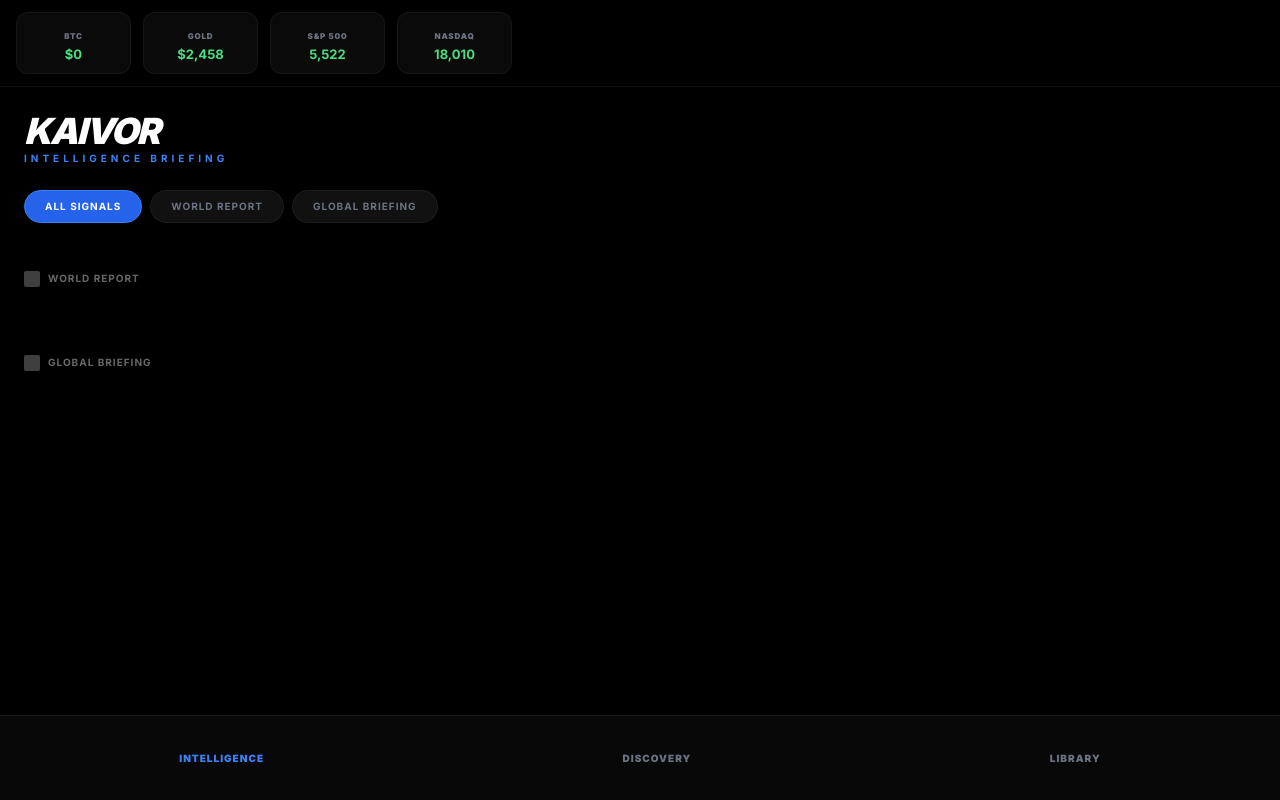
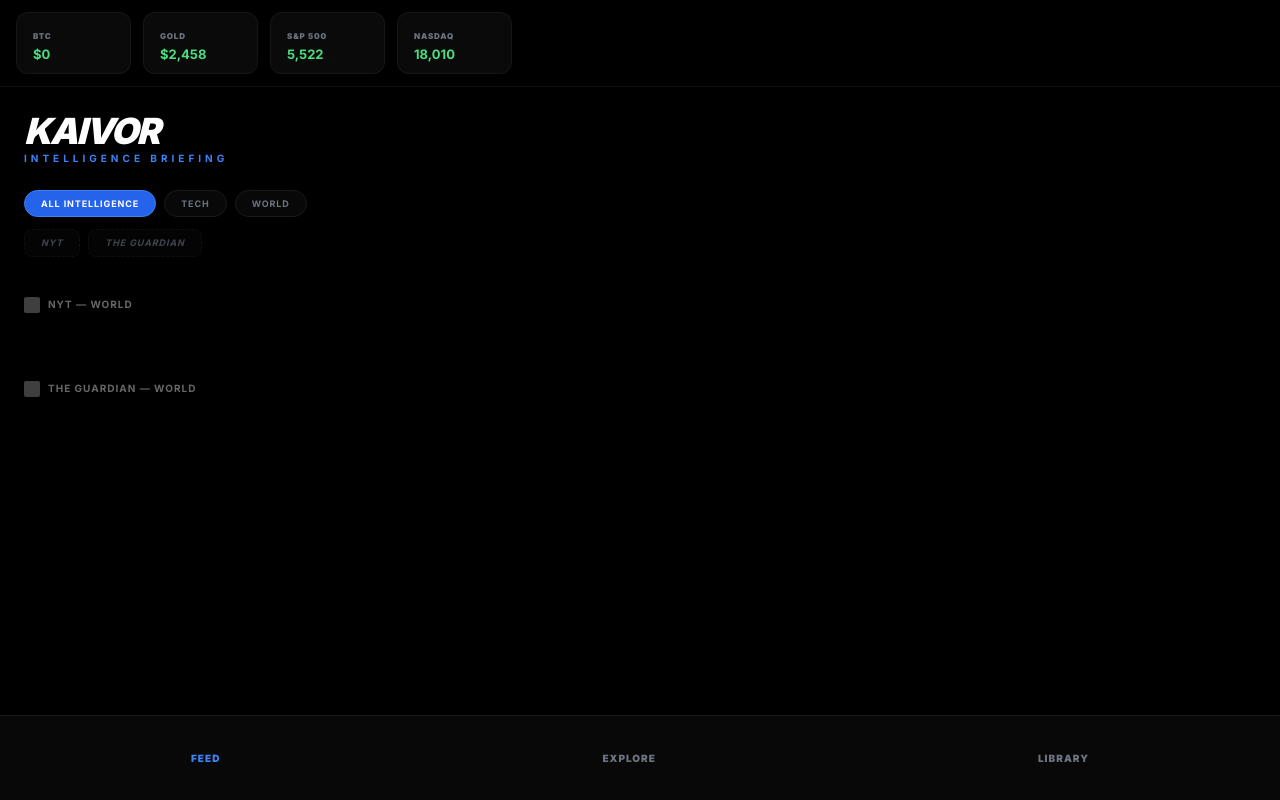
Before and after one commit to Richie73/kaivor-news, a Flask app: page / in a window 1280 px wide. Run offline with Flask 3, Linux system fonts and the light colour scheme; data that the repository does not hold is empty; some libraries are stand-ins or nearby versions; grey boxes are pictures that could not be loaded.

Commit message:
Dual-Filter UI: Topics and Publications

```diff
--- a/app.py
+++ b/app.py
@@ -1,19 +1,20 @@
 import os, requests, feedparser, logging, json, re
 from flask import Flask, render_template, request, redirect, jsonify
 from flask_sqlalchemy import SQLAlchemy
+from urllib.parse import quote_plus
 import google.generativeai as genai
 
 logging.basicConfig(level=logging.INFO)
 app = Flask(__name__)
-
-# --- STABLE DATABASE ---
 app.config['SQLALCHEMY_DATABASE_URI'] = 'sqlite:///kaivor_vault.db'
 app.config['SQLALCHEMY_TRACK_MODIFICATIONS'] = False
 db = SQLAlchemy(app)
 
 class Feed(db.Model):
     id = db.Column(db.Integer, primary_key=True)
-    name = db.Column(db.String(100)); url = db.Column(db.String(500))
+    name = db.Column(db.String(100))
+    url = db.Column(db.String(500))
+    category = db.Column(db.String(50), default='General')
 
 class Bookmark(db.Model):
     id = db.Column(db.Integer, primary_key=True)
@@ -22,7 +23,6 @@ class Bookmark(db.Model):
 with app.app_context():
     db.create_all()
 
-# AI Setup
 genai.configure(api_key=os.environ.get("GEMINI_API_KEY"))
 ai = genai.GenerativeModel('gemini-1.5-flash')
 
@@ -31,82 +31,80 @@ def index():
     feeds = Feed.query.all()
     bookmarks = Bookmark.query.order_by(Bookmark.id.desc()).all()
     news = {}
+    categories = set(['World', 'Tech']) # Pre-defined categories
+    sources = set()
 
-    # 1. NYT (PRESTIGE LAYER)
+    # 1. NYT (Category: World)
     nyt_key = os.environ.get('NYT_API_KEY')
     if nyt_key:
         try:
-            r = requests.get(f"https://api.nytimes.com/svc/topstories/v2/home.json?api-key={nyt_key}", timeout=3).json()
-            news['World Report'] = {"logo": "https://img.logo.dev/nytimes.com?token="+os.environ.get('LOGODEV_TOKEN',''),
+            r = requests.get(f"https://api.nytimes.com/svc/topstories/v2/home.json?api-key={nyt_key}", timeout=5).json()
+            news['NYT'] = {"cat": "World", "logo": "https://img.logo.dev/nytimes.com?token="+os.environ.get('LOGODEV_TOKEN',''),
                 "articles": [{'title': a['title'], 'link': a['url'], 'img': a['multimedia'][0]['url'] if a.get('multimedia') else None} for a in r['results'][:6]]}
+            sources.add('NYT')
         except: pass
 
-    # 2. GUARDIAN (GLOBAL LAYER)
+    # 2. GUARDIAN (Category: World)
     g_key = os.environ.get('GUARDIAN_API_KEY')
     if g_key:
         try:
-            r = requests.get(f"https://content.guardianapis.com/search?api-key={g_key}&show-fields=thumbnail&page-size=8", timeout=3).json()
-            news['Global Briefing'] = {"logo": "https://img.logo.dev/theguardian.com?token="+os.environ.get('LOGODEV_TOKEN',''),
+            r = requests.get(f"https://content.guardianapis.com/search?api-key={g_key}&show-fields=thumbnail&page-size=8", timeout=5).json()
+            news['The Guardian'] = {"cat": "World", "logo": "https://img.logo.dev/theguardian.com?token="+os.environ.get('LOGODEV_TOKEN',''),
                 "articles": [{'title': a['webTitle'], 'link': a['webUrl'], 'img': a.get('fields',{}).get('thumbnail')} for a in r['response']['results']]}
+            sources.add('The Guardian')
         except: pass
 
-    # 3. FOLLOWED SOURCES
+    # 3. RSS SIGNALS
     token = os.environ.get('LOGODEV_TOKEN')
     for f in feeds:
         try:
-            r = requests.get(f.url, headers={'User-Agent': 'Mozilla/5.0'}, timeout=4)
+            r = requests.get(f.url, headers={'User-Agent': 'Mozilla/5.0'}, timeout=5)
             p = feedparser.parse(r.content)
             articles = []
             for e in p.entries[:5]:
                 img = e.media_thumbnail[0]['url'] if 'media_thumbnail' in e else (e.media_content[0]['url'] if 'media_content' in e else None)
                 articles.append({'title': e.title, 'link': e.link, 'img': img})
-            news[f.name] = {"logo": f"https://img.logo.dev/{f.url.split('//')[-1].split('/')[0]}?token={token}", "articles": articles}
+            news[f.name] = {"cat": f.category, "logo": f"https://img.logo.dev/{f.url.split('//')[-1].split('/')[0]}?token={token}", "articles": articles}
+            categories.add(f.category)
+            sources.add(f.name)
         except: continue
 
-    # 4. MARKET TERMINAL (Fixed & Expanded)
+    # 4. MARKET TERMINAL
     market = []
     try:
         btc = requests.get("https://api.coinbase.com/v2/prices/BTC-USD/spot", timeout=2).json()
-        market = [
-            {"s": "BTC", "p": f"${float(btc['data']['amount']):,.0f}"},
-            {"s": "GOLD", "p": "$2,458"},
-            {"s": "S&P 500", "p": "5,522"},
-            {"s": "NASDAQ", "p": "18,010"}
-        ]
-    except: market = [{"s": "MARKETS", "p": "LIVE"}]
+        market = [{"s": "BTC", "p": f"${float(btc['data']['amount']):,.0f}"}, {"s": "GOLD", "p": "$2,458"}, {"s": "S&P 500", "p": "5,522"}, {"s": "NASDAQ", "p": "18,010"}]
+    except: market = [{"s": "MARKET", "p": "LIVE"}]
 
-    return render_template('index.html', news=news, market=market, bookmarks=bookmarks, feeds=feeds)
+    return render_template('index.html', news=news, market=market, bookmarks=bookmarks, feeds=feeds, categories=sorted(list(categories)), sources=sorted(list(sources)))
+
+@app.route('/auto-add', methods=['POST'])
+def auto_add():
+    topic = request.json.get('topic')
+    key = os.environ.get('OPENROUTER_API_KEY')
+    try:
+        prompt = f"Find the official RSS for {topic}. Return JSON: {{\"n\": \"Name\", \"u\": \"URL\", \"c\": \"Category (e.g. Sport, Tech, Politics)\"}}"
+        res = requests.post("https://openrouter.ai/api/v1/chat/completions", headers={"Authorization": f"Bearer {key}"},
+            json={"model": "deepseek/deepseek-chat", "messages": [{"role": "user", "content": prompt}]}).json()
+        d = json.loads(re.search(r'\{.*\}', res['choices'][0]['message']['content'], re.DOTALL).group(0))
+        db.session.add(Feed(name=d['n'], url=d['u'], category=d['c'])); db.session.commit()
+        return jsonify({"status": "success", "name": d['n']})
+    except: return jsonify({"status": "failed"})
 
 @app.route('/search', methods=['POST'])
 def search_news():
-    query = request.json.get('query')
-    key = os.environ.get('GNEWS_API_KEY')
+    query = request.json.get('query'); key = os.environ.get('GNEWS_API_KEY')
     if not key: return jsonify([])
     try:
-        url = f"https://gnews.io/api/v4/search?q={query}&lang=en&max=6&apikey={key}"
-        r = requests.get(url, timeout=5).json()
+        r = requests.get(f"https://gnews.io/api/v4/search?q={query}&lang=en&max=6&apikey={key}").json()
         return jsonify([{'title': a['title'], 'link': a['url'], 'img': a['image'], 'source': a['source']['name']} for a in r['articles']])
     except: return jsonify([])
 
 @app.route('/bookmark', methods=['POST'])
 def save_bookmark():
     d = request.json
-    db.session.add(Bookmark(title=d['title'], link=d['link'], img=d['img'], source=d['source']))
-    db.session.commit()
+    db.session.add(Bookmark(title=d['title'], link=d['link'], img=d['img'], source=d['source'])); db.session.commit()
     return jsonify({"status": "success"})
-
-@app.route('/auto-add', methods=['POST'])
-def auto_add():
-    topic = request.json.get('topic')
-    key = os.environ.get('OPENROUTER_API_KEY')
-    try:
-        prompt = f"Find a valid RSS feed URL for {topic}. Return JSON ONLY: {{\"n\": \"Name\", \"u\": \"URL\"}}"
-        res = requests.post("https://openrouter.ai/api/v1/chat/completions", headers={"Authorization": f"Bearer {key}"},
-            json={"model": "deepseek/deepseek-chat", "messages": [{"role": "user", "content": prompt}]}, timeout=10).json()
-        data = json.loads(re.search(r'\{.*\}', res['choices'][0]['message']['content'], re.DOTALL).group(0))
-        db.session.add(Feed(name=data['n'], url=data['u'])); db.session.commit()
-        return jsonify({"status": "success", "name": data['n']})
-    except: return jsonify({"status": "failed"})
 
 @app.route('/delete_feed/<int:id>')
 def delete_feed(id):
@@ -117,9 +115,9 @@ def delete_feed(id):
 def summarize():
     t = request.json.get('title')
     try:
-        res = ai.generate_content(f"Explain in 1 sentence: {t}")
+        res = ai.generate_content(f"Significance in 15 words: {t}")
         return jsonify({"summary": res.text})
-    except: return jsonify({"summary": "Briefing failed."})
+    except: return jsonify({"summary": "Briefing service busy."})
 
 if __name__ == '__main__':
     app.run(host='0.0.0.0', port=os.environ.get("PORT", 5000))
--- a/templates/index.html
+++ b/templates/index.html
@@ -12,49 +12,54 @@
         .view { display: none; padding-bottom: 120px; } .view-active { display: block; animation: viewIn 0.3s ease-out; }
         @keyframes viewIn { from { opacity: 0; transform: translateY(10px); } to { opacity: 1; transform: translateY(0); } }
         .bottom-nav { position: fixed; bottom: 0; left: 0; right: 0; height: 85px; background: #080808; border-top: 1px solid #1a1a1a; display: flex; justify-content: space-around; align-items: center; padding-bottom: env(safe-area-inset-bottom); z-index: 100; }
-
-        /* Filter Chip Styles */
-        .filter-chip { transition: all 0.2s ease; border: 1px solid #222; white-space: nowrap; }
-        .filter-active { background: #2563eb !important; border-color: #3b82f6 !important; color: #fff !important; font-weight: 800; }
+        .chip { transition: all 0.2s; border: 1px solid #1a1a1a; flex-shrink: 0; }
+        .chip-active { background: #2563eb !important; border-color: #3b82f6 !important; color: white !important; font-weight: 800; }
     </style>
 </head>
 <body>
 
-    <!-- TOP MARKET TERMINAL -->
+    <!-- MARKET WATCH -->
     <div class="px-4 py-3 bg-black sticky top-0 z-50 border-b border-white/5 overflow-x-auto no-scrollbar flex gap-3 backdrop-blur-xl bg-black/80">
         {% for m in market %}
-        <div class="bg-[#0a0a0a] px-4 py-2 rounded-xl border border-white/5 min-w-[115px] shadow-sm text-center">
+        <div class="bg-[#0a0a0a] px-4 py-2 rounded-xl border border-white/5 min-w-[115px] shadow-sm">
             <span class="text-[8px] font-black text-gray-500 uppercase tracking-widest">{{ m.s }}</span>
             <p class="text-[13px] font-bold text-green-400">{{ m.p }}</p>
         </div>
         {% endfor %}
     </div>
 
-    <!-- VIEW: INTELLIGENCE (FEED) -->
+    <!-- VIEW 1: FEED -->
     <main id="view-home" class="view view-active p-6">
-        <header class="mb-6">
-            <h1 class="text-4xl font-extrabold tracking-tighter italic">KAIVOR</h1>
-            <p class="text-[10px] font-bold text-blue-500 uppercase tracking-[0.4em]">Intelligence Briefing</p>
+        <header class="mb-6 flex justify-between items-end">
+            <div>
+                <h1 class="text-4xl font-extrabold tracking-tighter italic">KAIVOR</h1>
+                <p class="text-[10px] font-bold text-blue-500 uppercase tracking-[0.4em]">Intelligence Briefing</p>
+            </div>
         </header>
 
-        <!-- SOURCE FILTER BAR -->
-        <div class="flex gap-2 overflow-x-auto no-scrollbar mb-10 pb-2">
-            <button onclick="filterSource('all', this)" class="filter-chip filter-active bg-[#111] text-gray-400 px-5 py-2 rounded-full text-[10px] font-bold uppercase tracking-widest">
-                All Signals
-            </button>
-            {% for source in news.keys() %}
-            <button onclick="filterSource('{{ source|replace(' ', '-') }}', this)" class="filter-chip bg-[#111] text-gray-500 px-5 py-2 rounded-full text-[10px] font-bold uppercase tracking-widest border border-white/5">
-                {{ source }}
-            </button>
-            {% endfor %}
+        <!-- FILTERS -->
+        <div class="space-y-3 mb-10">
+            <!-- TOPICS ROW -->
+            <div class="flex gap-2 overflow-x-auto no-scrollbar">
+                <button onclick="filterBy('all', 'all', this)" class="chip chip-active bg-[#111] text-gray-400 px-4 py-1.5 rounded-full text-[9px] font-bold uppercase tracking-widest">All Intelligence</button>
+                {% for cat in categories %}
+                <button onclick="filterBy('cat', '{{ cat }}', this)" class="chip bg-[#080808] text-gray-500 px-4 py-1.5 rounded-full text-[9px] font-bold uppercase tracking-widest">{{ cat }}</button>
+                {% endfor %}
+            </div>
+            <!-- PUBLICATIONS ROW -->
+            <div class="flex gap-2 overflow-x-auto no-scrollbar opacity-60">
+                {% for src in sources %}
+                <button onclick="filterBy('src', '{{ src }}', this)" class="chip bg-[#080808] text-gray-500 px-4 py-1.5 rounded-lg text-[9px] font-bold uppercase tracking-widest border-dashed italic">{{ src }}</button>
+                {% endfor %}
+            </div>
         </div>
 
         <div id="news-container">
             {% for source, data in news.items() %}
-            <section class="news-section mb-12" data-source="{{ source|replace(' ', '-') }}">
+            <section class="news-section mb-12" data-source="{{ source }}" data-category="{{ data.cat }}">
                 <div class="flex items-center gap-2 mb-5 opacity-40">
                     <img src="{{ data.logo }}" class="w-4 h-4 rounded-sm" onerror="this.style.display='none'">
-                    <h2 class="text-[10px] font-bold uppercase tracking-widest">{{ source }}</h2>
+                    <h2 class="text-[10px] font-bold uppercase tracking-widest">{{ source }} — {{ data.cat }}</h2>
                 </div>
                 <div class="grid gap-6">
                     {% for item in data.articles %}
@@ -63,8 +68,8 @@
                         <div class="p-6">
                             <a href="{{ item.link }}" class="text-[20px] font-bold leading-tight block mb-4 text-gray-100">{{ item.title }}</a>
                             <div class="flex gap-2">
-                                <button onclick="getBrief(this, '{{ item.title|replace("'", "") }}')" class="bg-blue-600 text-white px-5 py-2 rounded-full text-[10px] font-black uppercase tracking-tighter">Summarize</button>
-                                <button onclick="saveBookmark('{{ item.title|replace("'", "") }}', '{{ item.link }}', '{{ item.img }}', '{{ source }}')" class="bg-white/5 text-gray-400 px-5 py-2 rounded-full text-[10px] font-black uppercase tracking-tighter">Save</button>
+                                <button onclick="getBrief(this, '{{ item.title|replace("'", "") }}')" class="bg-blue-600 text-white px-5 py-2 rounded-full text-[10px] font-black uppercase">Brief</button>
+                                <button onclick="saveBookmark('{{ item.title|replace("'", "") }}', '{{ item.link }}', '{{ item.img }}', '{{ source }}')" class="bg-[#1a1a1a] text-gray-400 px-5 py-2 rounded-full text-[10px] font-black uppercase">Save</button>
                             </div>
                             <div class="hidden mt-4 p-4 bg-blue-500/5 rounded-2xl text-sm text-gray-300 border-l-2 border-blue-500 italic"></div>
                         </div>
@@ -76,68 +81,67 @@
         </div>
     </main>
 
-    <!-- VIEW: DISCOVERY -->
-    <main id="view-agent" class="view p-6 pt-16">
-        <h2 class="text-4xl font-extrabold tracking-tighter mb-2 text-white">Discovery</h2>
-        <p class="text-gray-500 text-xs font-bold uppercase tracking-widest mb-10">Scan Global Signals</p>
-        <div class="bg-[#0d0d0d] border border-white/5 p-8 rounded-[3rem] shadow-3xl mb-12">
-            <input id="topic" type="text" placeholder="Topic, Site, or Industry" class="w-full bg-black p-5 rounded-2xl border border-white/10 mb-4 outline-none text-white font-medium text-lg">
+    <!-- VIEW 2: EXPLORE -->
+    <main id="view-agent" class="view p-8 pt-20">
+        <h2 class="text-4xl font-extrabold tracking-tighter mb-2">Discovery</h2>
+        <p class="text-gray-500 text-xs font-bold uppercase tracking-widest mb-10">AI Signal Discovery</p>
+        <div class="bg-[#0a0a0a] border border-white/5 p-8 rounded-[3rem] text-center shadow-3xl">
+            <input id="topic" type="text" placeholder="e.g. Crypto, Sport, UK Politics" class="w-full bg-black p-5 rounded-2xl border border-white/10 mb-5 outline-none text-white font-bold">
             <div class="flex gap-2">
-                <button onclick="globalSearch()" class="flex-1 bg-white text-black p-4 rounded-2xl font-black uppercase text-[10px] tracking-tighter">Instant Search</button>
-                <button onclick="aiFind()" class="flex-1 bg-blue-600 text-white p-4 rounded-2xl font-black uppercase text-[10px] tracking-tighter">Follow Signal</button>
+                <button onclick="globalSearch()" class="flex-1 bg-white text-black p-4 rounded-2xl font-black uppercase text-[10px]">Instant Search</button>
+                <button onclick="aiFind()" class="flex-1 bg-blue-600 text-white p-4 rounded-2xl font-black uppercase text-[10px]">Follow Signal</button>
             </div>
             <p id="st" class="hidden mt-6 text-[10px] text-blue-500 font-bold uppercase text-center animate-pulse"></p>
         </div>
-        <div id="search-results" class="space-y-6"></div>
+        <div id="search-results" class="mt-10 space-y-6"></div>
     </main>
 
-    <!-- VIEW: LIBRARY -->
+    <!-- VIEW 3: LIBRARY -->
     <main id="view-vault" class="view p-8 pt-20">
-        <h2 class="text-5xl font-black mb-10 tracking-tighter text-white">Library</h2>
+        <h2 class="text-4xl font-extrabold tracking-tighter mb-10">Library</h2>
         <div class="space-y-4 mb-16">
-            <h3 class="text-[10px] font-black text-blue-500 uppercase tracking-widest px-1">Saved Intelligence</h3>
+            <h3 class="text-[10px] font-black text-blue-500 uppercase tracking-widest">Bookmarks</h3>
             {% for b in bookmarks %}
-            <div class="bg-[#0d0d0d] p-4 rounded-2xl border border-white/5 flex gap-4 items-center">
-                {% if b.img %}<img src="{{ b.img }}" class="w-14 h-14 rounded-xl object-cover">{% endif %}
-                <a href="{{ b.link }}" class="text-sm font-bold leading-snug flex-1 text-gray-200">{{ b.title }}</a>
+            <div class="bg-[#0d0d0d] p-4 rounded-2xl border border-white/5 flex gap-4 items-center shadow-lg">
+                {% if b.img %}<img src="{{ b.img }}" class="w-12 h-12 rounded-xl object-cover">{% endif %}
+                <a href="{{ b.link }}" class="text-sm font-bold leading-snug flex-1">{{ b.title }}</a>
+            </div>
+            {% endfor %}
+        </div>
+        <div class="space-y-2">
+            <h3 class="text-[10px] font-black text-gray-600 uppercase tracking-widest">Active Signals</h3>
+            {% for f in feeds %}
+            <div class="flex justify-between items-center p-4 bg-white/5 rounded-2xl border border-white/5">
+                <span class="text-xs font-bold text-gray-400">{{ f.name }} <span class="ml-2 opacity-30">[{{ f.category }}]</span></span>
+                <a href="/delete_feed/{{ f.id }}" class="text-[9px] font-black text-red-500 uppercase">Drop</a>
             </div>
             {% endfor %}
         </div>
     </main>
 
-    <!-- TAB NAVIGATION -->
     <nav class="bottom-nav">
-        <button onclick="showTab('home')" class="nav-item text-blue-500 flex flex-col items-center"><span class="text-[10px] font-black uppercase tracking-widest">Intelligence</span></button>
-        <button onclick="showTab('agent')" class="nav-item text-gray-500 flex flex-col items-center"><span class="text-[10px] font-black uppercase tracking-widest">Discovery</span></button>
+        <button onclick="showTab('home')" class="nav-item text-blue-500 flex flex-col items-center"><span class="text-[10px] font-black uppercase tracking-widest">Feed</span></button>
+        <button onclick="showTab('agent')" class="nav-item text-gray-500 flex flex-col items-center"><span class="text-[10px] font-black uppercase tracking-widest">Explore</span></button>
         <button onclick="showTab('vault')" class="nav-item text-gray-500 flex flex-col items-center"><span class="text-[10px] font-black uppercase tracking-widest">Library</span></button>
     </nav>
 
     <script>
-        // Tab Management
         function showTab(id) {
             document.querySelectorAll('.view').forEach(v => v.classList.remove('view-active'));
             document.getElementById('view-' + id).classList.add('view-active');
-            document.querySelectorAll('.nav-item').forEach(n => { n.classList.replace('text-blue-500', 'text-gray-500'); });
+            document.querySelectorAll('.nav-item').forEach(n => { n.classList.remove('text-blue-500'); n.classList.add('text-gray-500'); });
             event.currentTarget.classList.add('text-blue-500'); event.currentTarget.classList.remove('text-gray-500');
             window.scrollTo(0,0);
         }
 
-        // --- NEW FILTER LOGIC ---
-        function filterSource(sourceId, btn) {
-            // Toggle active styles on chips
-            document.querySelectorAll('.filter-chip').forEach(c => c.classList.remove('filter-active'));
-            btn.classList.add('filter-active');
-
-            // Show/Hide news sections
-            const sections = document.querySelectorAll('.news-section');
-            sections.forEach(s => {
-                if (sourceId === 'all' || s.getAttribute('data-source') === sourceId) {
-                    s.style.display = 'block';
-                } else {
-                    s.style.display = 'none';
-                }
+        function filterBy(type, val, btn) {
+            document.querySelectorAll('.chip').forEach(c => c.classList.remove('chip-active'));
+            btn.classList.add('chip-active');
+            document.querySelectorAll('.news-section').forEach(s => {
+                const sVal = s.getAttribute(type === 'cat' ? 'data-category' : 'data-source');
+                s.style.display = (val === 'all' || sVal === val) ? 'block' : 'none';
             });
-            window.scrollTo(0, 200); // Scroll down slightly to focus on the news
+            window.scrollTo(0,250);
         }
 
         async function globalSearch() {
@@ -147,12 +151,12 @@
             const r = await fetch('/search', { method: 'POST', headers: {'Content-Type': 'application/json'}, body: JSON.stringify({query}) });
             const d = await r.json();
             container.innerHTML = d.map(item => `
-                <div class="bg-[#0d0d0d] border border-white/5 rounded-[2.5rem] overflow-hidden shadow-xl mb-4">
+                <div class="bg-[#0d0d0d] border border-white/5 rounded-[2rem] overflow-hidden shadow-xl mb-4">
                     ${item.img ? `<img src="${item.img}" class="w-full h-40 object-cover opacity-80">` : ''}
                     <div class="p-6">
                         <span class="text-[9px] font-black text-blue-500 uppercase tracking-widest">${item.source}</span>
                         <a href="${item.link}" class="text-[18px] font-bold block mb-4">${item.title}</a>
-                        <button onclick="saveBookmark('${item.title.replace(/'/g, "")}', '${item.link}', '${item.img}', '${item.source}')" class="bg-white text-black px-5 py-2 rounded-full text-[9px] font-black uppercase">Secure to Library</button>
+                        <button onclick="saveBookmark('${item.title.replace(/'/g, "")}', '${item.link}', '${item.img}', '${item.source}')" class="bg-white text-black px-4 py-2 rounded-full text-[9px] font-black uppercase">Secure to Library</button>
                     </div>
                 </div>
             `).join('');
@@ -160,21 +164,21 @@
 
         async function saveBookmark(title, link, img, source) {
             await fetch('/bookmark', { method: 'POST', headers: {'Content-Type': 'application/json'}, body: JSON.stringify({title, link, img, source}) });
-            alert("Intelligence Secured");
+            alert("SECURED");
         }
 
         async function aiFind() {
             const topic = document.getElementById('topic').value;
             const s = document.getElementById('st');
-            s.innerText = "Agent is scanning global signal patterns..."; s.classList.remove('hidden');
+            s.innerText = "AGENT DISCOVERING SIGNAL..."; s.classList.remove('hidden');
             const r = await fetch('/auto-add', { method: 'POST', headers: {'Content-Type': 'application/json'}, body: JSON.stringify({topic}) });
             const d = await r.json();
-            s.innerText = d.status === 'success' ? "SIGNAL CAPTURED" : "AGENT FAILED";
-            if(d.status === 'success') setTimeout(() => location.reload(), 1000);
+            if(d.status === 'success') { s.innerText = "SIGNAL CAPTURED"; setTimeout(() => location.reload(), 1000); }
+            else { s.innerText = "FAILED"; }
         }
 
         async function getBrief(btn, title) {
-            btn.innerText = "...";
+            btn.innerText = "Analysing...";
             const r = await fetch('/summarize', { method: 'POST', headers: {'Content-Type': 'application/json'}, body: JSON.stringify({title}) });
             const d = await r.json();
             const div = btn.parentElement.nextElementSibling;
```
